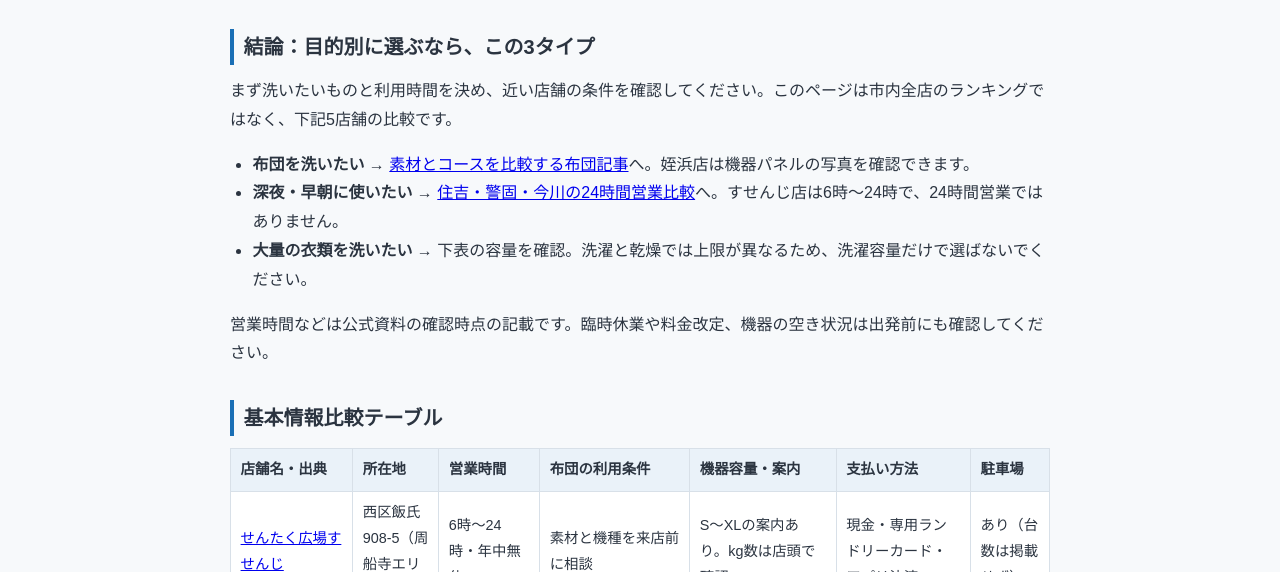
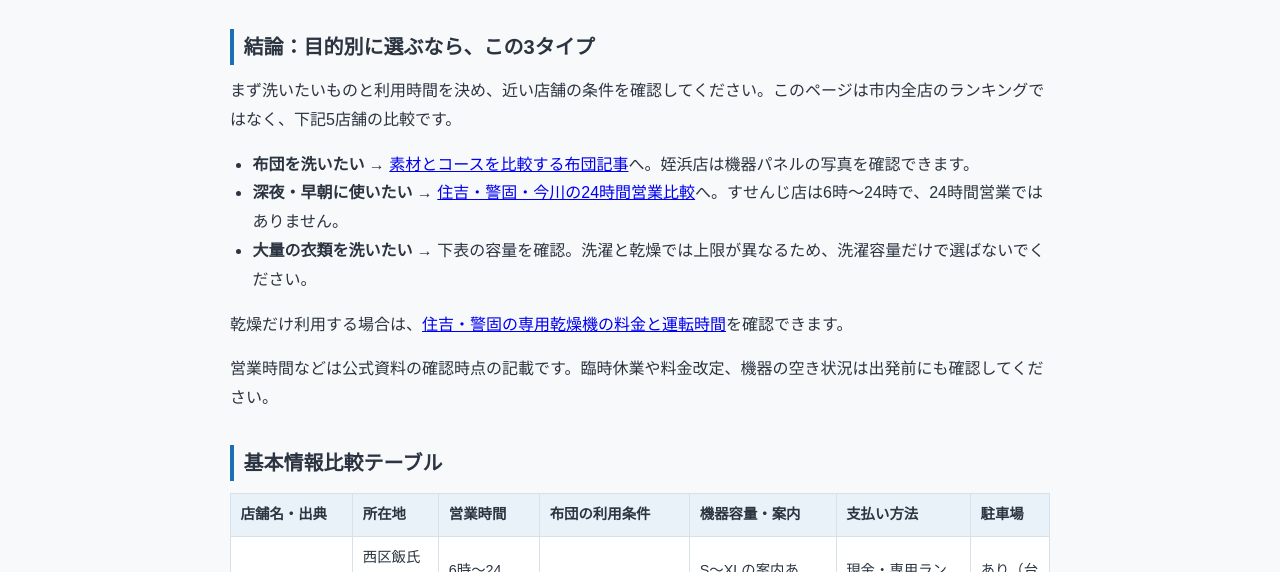
Before and after one commit to yu-ta-yu/coinlaundry-fukuoka, an Astro site: page /articles/fukuoka-coinlaundry-guide in a window 1280 px wide. Shown: the part 228-800 px from the top of the page. Built offline with nearby package versions, Linux system fonts and the light colour scheme; Astro itself is replaced by a stand-in of ours.

Commit message:
Link comparison readers to dryer pricing

```diff
--- a/src/content/articles/fukuoka-coinlaundry-guide.md
+++ b/src/content/articles/fukuoka-coinlaundry-guide.md
@@ -19,6 +19,8 @@ description: "福岡市のコインランドリー5店舗を営業時間・布
 - **布団を洗いたい** → [素材とコースを比較する布団記事](/articles/fukuoka-coinlaundry-futon/)へ。姪浜店は機器パネルの写真を確認できます。
 - **深夜・早朝に使いたい** → [住吉・警固・今川の24時間営業比較](/articles/fukuoka-coinlaundry-24h-tenjin-hakata/)へ。すせんじ店は6時〜24時で、24時間営業ではありません。
 - **大量の衣類を洗いたい** → 下表の容量を確認。洗濯と乾燥では上限が異なるため、洗濯容量だけで選ばないでください。
+
+乾燥だけ利用する場合は、[住吉・警固の専用乾燥機の料金と運転時間](/articles/fukuoka-coinlaundry-24h-tenjin-hakata/#乾燥だけ使いたいときの料金の見方)を確認できます。
 
 営業時間などは公式資料の確認時点の記載です。臨時休業や料金改定、機器の空き状況は出発前にも確認してください。
 
```
